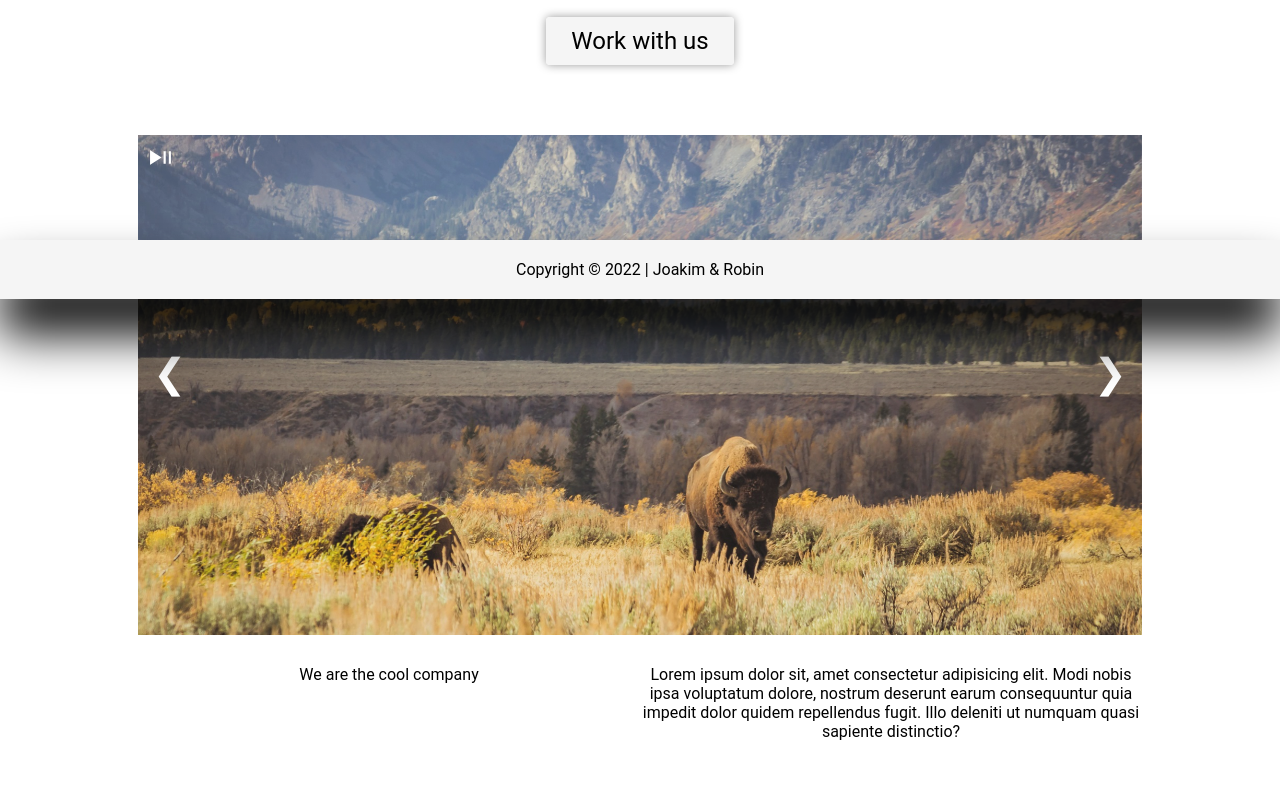
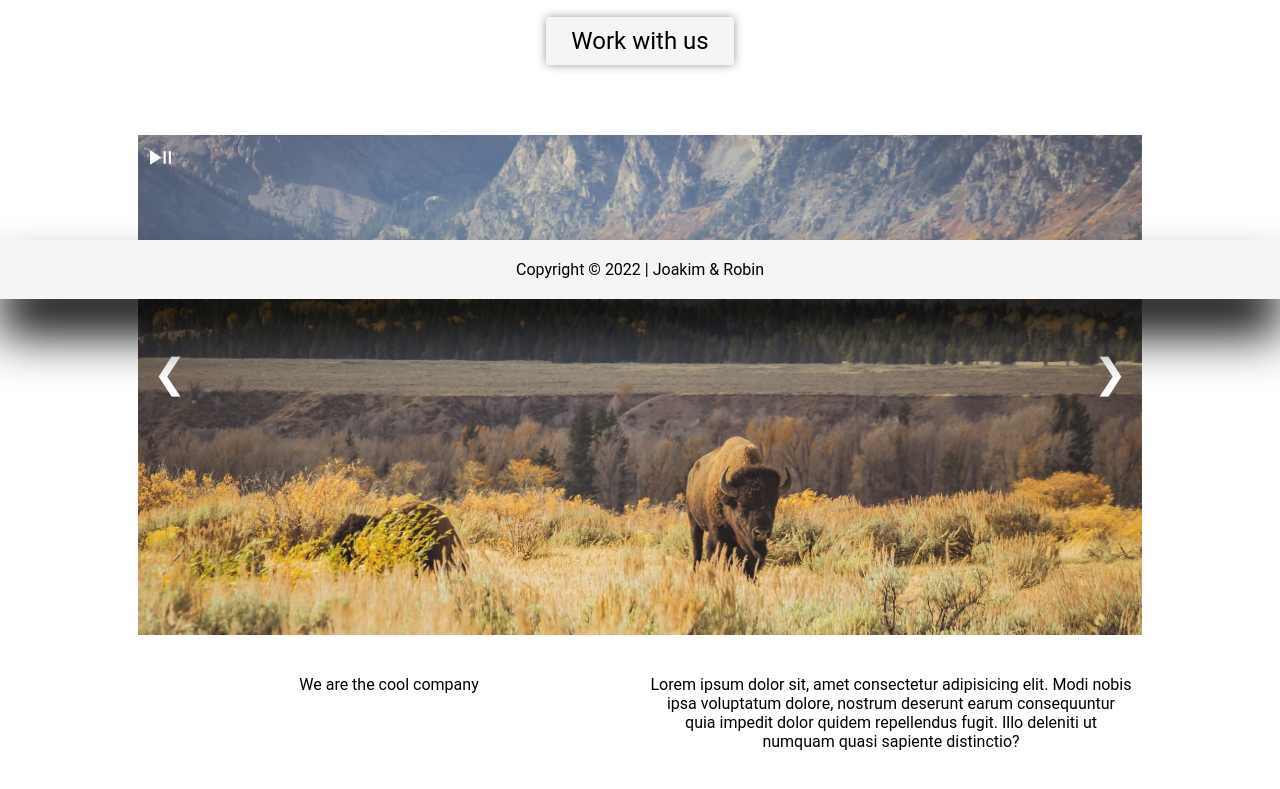
Before and after one commit to robinskoogh/WebsiteGroupProject, a plain HTML site: page index.html in a window 1280 px wide. Shown: the part 501-1290 px from the top of the page. Drawn offline with Linux system fonts and the light colour scheme.

Commit message:
padding added to contentItem

```diff
--- a/stylesMF.css
+++ b/stylesMF.css
@@ -22,6 +22,10 @@
 .mainBody .contentContainer {
     flex: auto;
     margin: 30px 0;
+}
+
+.contentItem {
+    padding: 10px;
 }
 
 #mainHeader {
```
